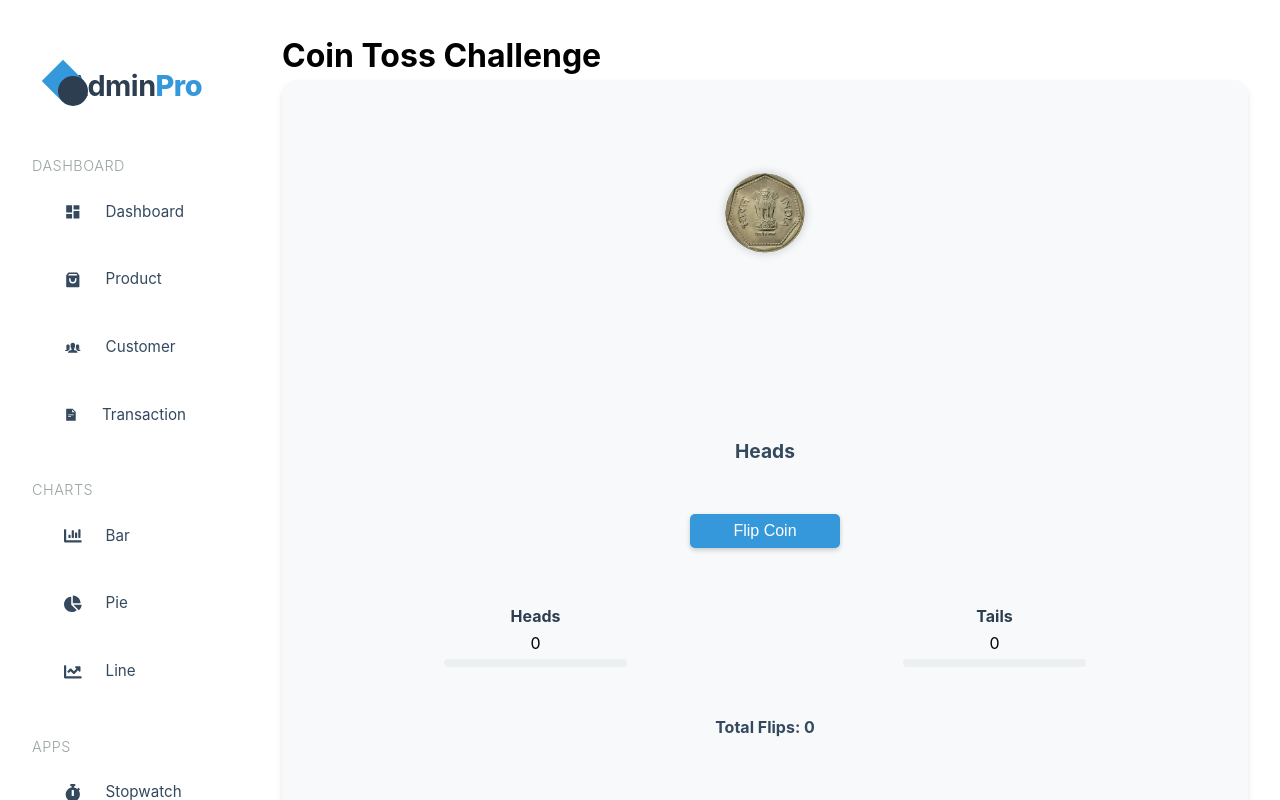
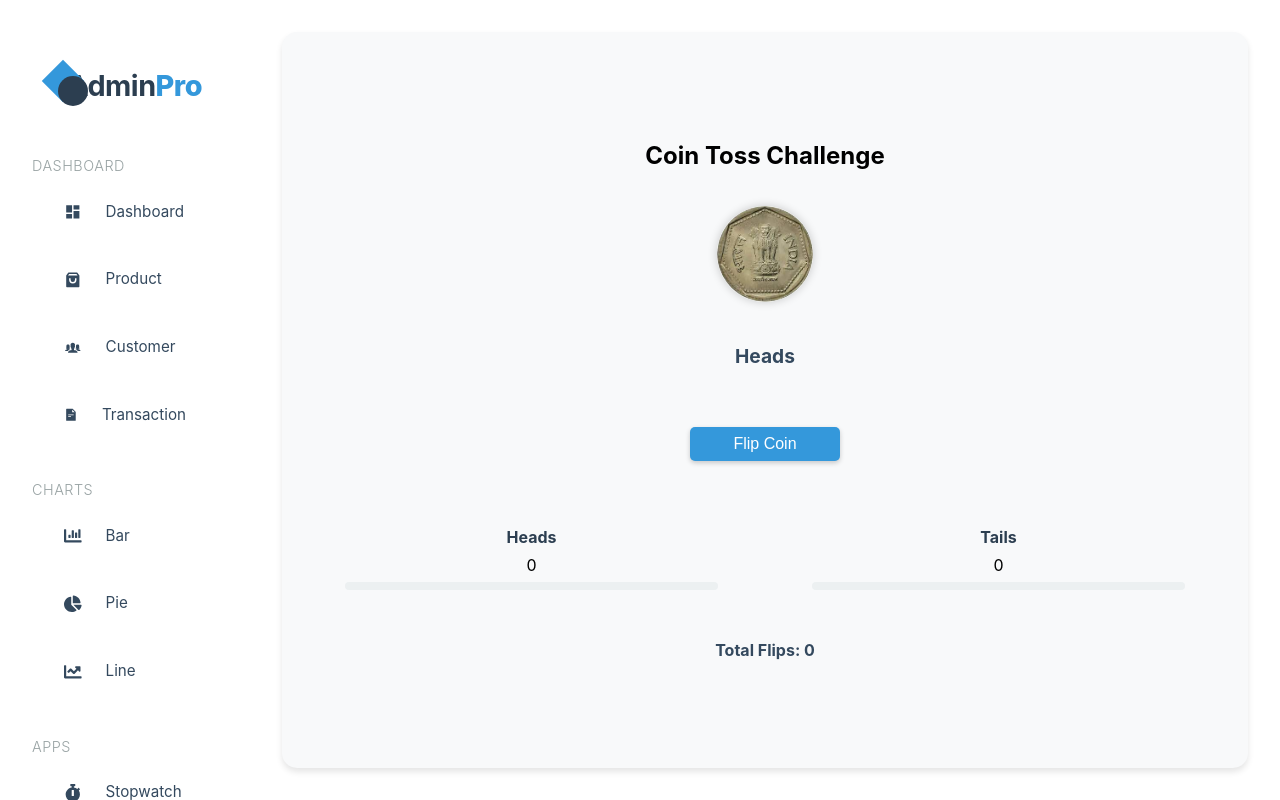
Before and after one commit to KiranGadhavi/Admin_dashboard, a React (Vite) app: page /admin/app/Toss in a window 1280 px wide. Built offline with nearby package versions, Linux system fonts and the light colour scheme.

Commit message:
changes on app design

```diff
--- a/src/pages/apps/Coupon.tsx
+++ b/src/pages/apps/Coupon.tsx
@@ -49,8 +49,8 @@ const Coupon = () => {
         className="dashboard-app-container"
         style={{ flex: 1, marginLeft: "200px", padding: "20px" }}
       >
-        <h1 style={{ color: "green" }}>Coupon Generator</h1>
         <section>
+          <h1>Coupon Generator</h1>
           <form className="coupon-form" onSubmit={submitHandler}>
             <input
               type="text"
--- a/src/pages/apps/StopWatch.tsx
+++ b/src/pages/apps/StopWatch.tsx
@@ -1,6 +1,6 @@
 import { useEffect, useState } from "react";
-import AdminSidebar from "../../components/AdminSidebar"
-const formatTime = (timeInSeconds:number) => {
+import AdminSidebar from "../../components/AdminSidebar";
+const formatTime = (timeInSeconds: number) => {
   const hours = Math.floor(timeInSeconds / 3600);
   const minutes = Math.floor((timeInSeconds % 3600) / 60);
   const seconds = timeInSeconds % 60;
@@ -15,36 +15,35 @@ const formatTime = (timeInSeconds:number) => {
 
   //return `${hours.padStart(2, "0")}:${minutes.padStart(2, "0")}:${seconds.padStart(2, "0")}:`
   return `${hoursInString}:${minutesInString}:${secondsInString}`;
-}
+};
 
 const StopWatch = () => {
-
-    const [time, setTime]=useState<number>(0);
-    const [isRunning, setisRunning]=useState<boolean>(false);
+  const [time, setTime] = useState<number>(0);
+  const [isRunning, setisRunning] = useState<boolean>(false);
 
   const resetHandler = () => {
     setTime(0);
     setisRunning(false);
-    }
+  };
 
   useEffect(() => {
-    let intervalID : number;
-    if(isRunning)
+    let intervalID: number;
+    if (isRunning)
       intervalID = setInterval(() => {
         setTime((prev) => prev + 1);
       }, 1000);
 
     return () => {
       clearInterval(intervalID);
-    }
-},[isRunning]);
+    };
+  }, [isRunning]);
 
   return (
     <div className="adminContainer">
-    <AdminSidebar/>
+      <AdminSidebar />
       <main className="dashboard-app-container">
+        <section>
           <h1>Stopwatch</h1>
-        <section>
           <div className="stopwatch">
             <h2>{formatTime(time)}</h2>
             <button onClick={() => setisRunning((prev) => !prev)}>
@@ -55,7 +54,7 @@ useEffect(() => {
         </section>
       </main>
     </div>
-  )
-}
+  );
+};
 
-export default StopWatch
+export default StopWatch;
--- a/src/pages/apps/Toss.tsx
+++ b/src/pages/apps/Toss.tsx
@@ -54,14 +54,17 @@ const Toss: React.FC = () => {
     <div className="adminContainer">
       <AdminSidebar />
       <main className="dashboard-app-container">
+        <section className="toss-section">
           <h1>Coin Toss Challenge</h1>
-        <section className="toss-section">
+
+          <div className="coin-container">
             <div className="coin" style={{ transform: `rotateY(${angle}deg)` }}>
               <div className="coin-face heads">
                 <img src={headsImage} alt="Heads" />
               </div>
               <div className="coin-face tails">
                 <img src={tailsImage} alt="Tails" />
+              </div>
             </div>
           </div>
           <p className="coin-text">
--- a/src/styles/Toss.scss
+++ b/src/styles/Toss.scss
@@ -11,18 +11,18 @@
 }
 
 .coin {
-  width: 5rem;
-  height: 15rem;
+  width: 6rem;
+  height: 6rem;
   position: relative;
   transform-style: preserve-3d;
   transition: transform 3s ease-out;
-  padding: 1rem 0;
+  //   margin: 1rem 0;
 }
 
 .coin-face {
   position: absolute;
-  width: 5rem;
-  height: 5rem;
+  width: 6rem;
+  height: 6rem;
   backface-visibility: hidden;
   border-radius: 50%;
   overflow: hidden;
@@ -37,8 +37,8 @@
   }
 
   img {
-    width: 100%;
-    height: 100%;
+    width: 6rem;
+    height: 6rem;
     object-fit: cover;
     display: block;
   }
@@ -64,7 +64,7 @@
   border-radius: 5px;
   cursor: pointer;
   transition: background-color 0.3s, transform 0.1s;
-  margin: 0.5rem auto;
+  margin: 1rem auto;
   box-shadow: 0 2px 5px rgba(0, 0, 0, 0.2);
 
   &:hover {
@@ -83,22 +83,22 @@
   display: flex;
   justify-content: space-around;
   width: 100%;
-  margin-top: 0.5rem;
-  padding: 0.5rem;
+  margin-top: 1rem;
 }
 
 .stat-item {
   text-align: center;
-  width: 20%;
+  width: 40%;
 
   h3 {
     color: #2c3e50;
     font-size: 1rem;
-    margin-bottom: 0.2rem;
+    margin-bottom: 0.3rem;
   }
 
   p {
-    margin: 0.2rem 0;
+    font-size: 1rem;
+    margin: 0.3rem 0;
   }
 }
 
@@ -108,7 +108,7 @@
   background-color: #ecf0f1;
   border-radius: 4px;
   overflow: hidden;
-  margin-top: 0.2rem;
+  margin-top: 0.3rem;
 }
 
 .progress {
@@ -125,7 +125,7 @@
 }
 
 .total-flips {
-  margin-top: 0.5rem;
+  margin-top: 1rem;
   font-size: 1rem;
   font-weight: bold;
   color: #34495e;
```
Lines whose indentation alone changed are shown as unchanged.
